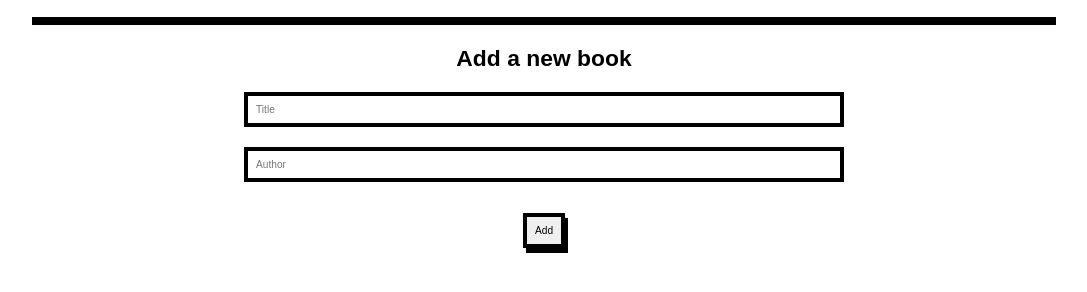
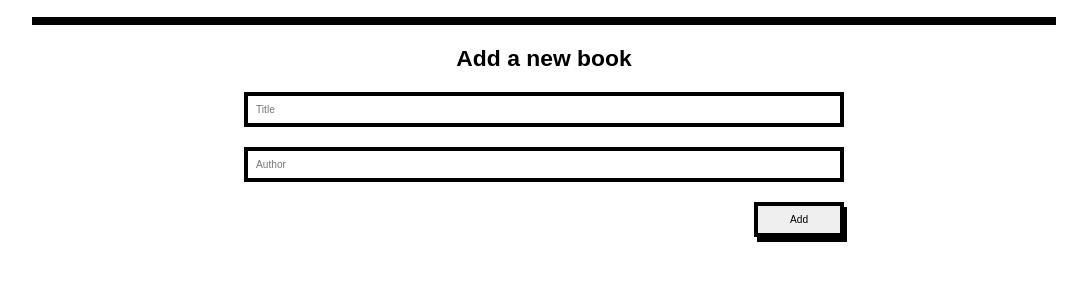
Before and after one commit to MohammedElseddik/Awesome-books, a website: page index.html in a window 1280 px wide. Shown: the part 68-360 px from the top of the page, without its empty margins (96-1183 px from the left). Drawn offline with Linux system fonts and the light colour scheme; a web font is replaced by a local one.

Commit message:
Fix the add button position

```diff
--- a/index.html
+++ b/index.html
@@ -18,8 +18,8 @@
         <div class="books-list">
             <input type="text" id="title" placeholder="Title">
             <input type="text" id="author" placeholder="Author">
+            <button  id="add-btn">Add</button>
         </div>
-        <button  id="add-btn">Add</button>
     </div>
     <script src="app.js"></script>
 </body>
--- a/styles.css
+++ b/styles.css
@@ -61,8 +61,8 @@ ul {
 
 .books-list {
   display: flex;
-  align-content: center;
-  justify-content: flex-start;
+  align-items: flex-end;
+  justify-content: center;
   flex-direction: column;
   color: #000;
   gap: 20px;
@@ -77,11 +77,13 @@ ul {
   padding: 8px;
 }
 
+
 #add-btn {
   box-shadow: 3px 5px #000;
   border: 4px solid #000;
   font-size: 1rem;
   padding: 8px;
+  width:15%
 }
 
 #title,
```
